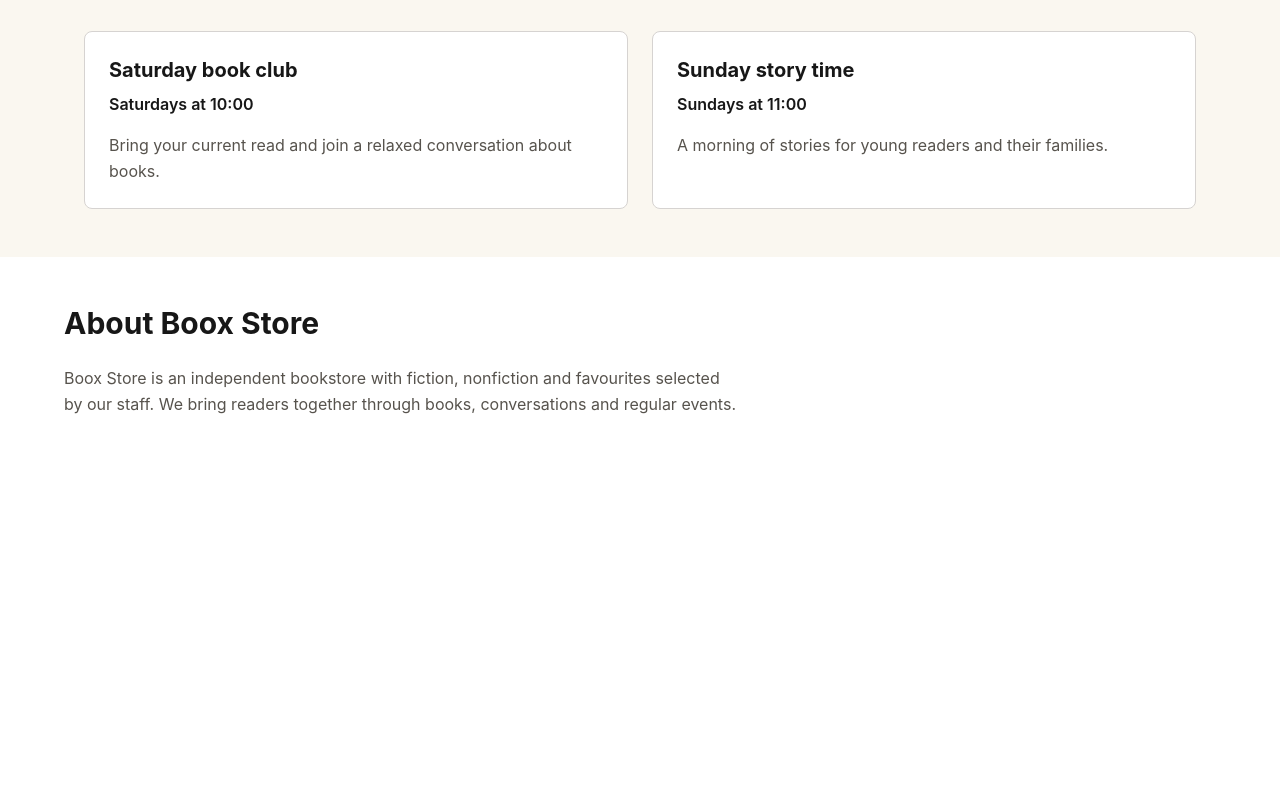
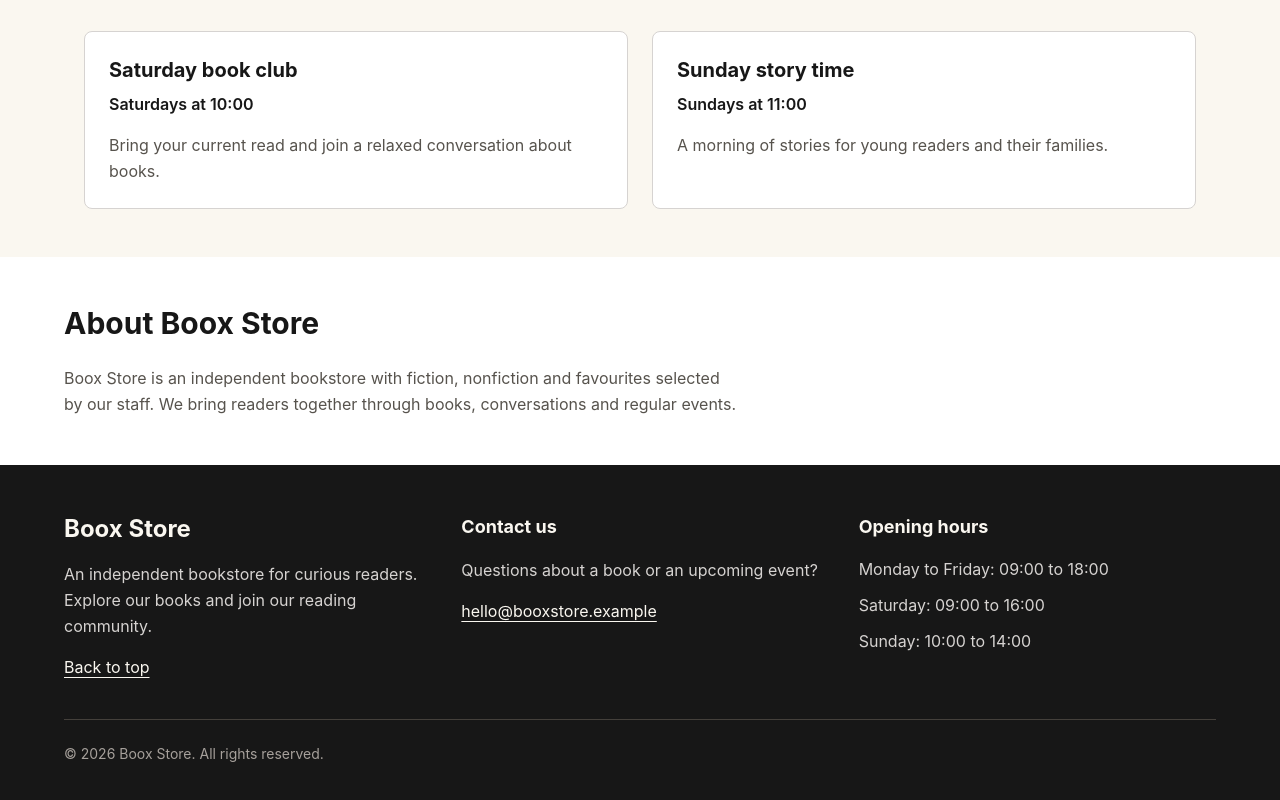
Before and after one commit to louislmabuya-cloud/bookstore-practicum, a React app in the folder frontend/: page / in a window 1280 px wide. Shown: the part 3569-4369 px from the top of the page. Before the commit the page ends 4034 px from the top, so only its background shows below. Built offline with nearby package versions, Linux system fonts and the light colour scheme; the HTML template or start-up script is replaced by a standard one.

Commit message:
Add responsive footer with contact details and opening hours

```diff
--- a/frontend/src/App.jsx
+++ b/frontend/src/App.jsx
@@ -3,6 +3,7 @@ import Hero from './components/Hero.jsx'
 import BookGrid from './components/BookGrid.jsx'
 import Events from './components/Events.jsx'
 import About from './components/About.jsx'
+import Footer from './components/Footer.jsx'
 
 export default function App() {
   return (
@@ -15,6 +16,8 @@ export default function App() {
         <Events />
         <About />
       </main>
+
+      <Footer />
     </div>
   )
 }
--- /dev/null
+++ b/frontend/src/components/Footer.jsx
@@ -0,0 +1,60 @@
+export default function Footer() {
+  return (
+    <footer className="bg-[#171717] px-5 py-12 text-[#faf7f0]">
+      <div className="mx-auto max-w-6xl">
+        <div className="grid grid-cols-1 gap-10 md:grid-cols-3">
+          <div>
+            <h2 className="text-2xl font-bold">
+              Boox Store
+            </h2>
+
+            <p className="mt-4 leading-relaxed text-stone-300">
+              An independent bookstore for curious readers.
+              Explore our books and join our reading community.
+            </p>
+
+            <a
+              href="#hero"
+              className="mt-4 inline-block underline underline-offset-4 hover:text-white"
+            >
+              Back to top
+            </a>
+          </div>
+
+          <div>
+            <h2 className="text-lg font-bold">
+              Contact us
+            </h2>
+
+            <p className="mt-4 leading-relaxed text-stone-300">
+              Questions about a book or an upcoming event?
+            </p>
+
+            <a
+              href="mailto:hello@booxstore.example"
+              className="mt-4 inline-block break-all underline underline-offset-4 hover:text-white"
+            >
+              hello@booxstore.example
+            </a>
+          </div>
+
+          <div>
+            <h2 className="text-lg font-bold">
+              Opening hours
+            </h2>
+
+            <ul className="mt-4 space-y-3 text-stone-300">
+              <li>Monday to Friday: 09:00 to 18:00</li>
+              <li>Saturday: 09:00 to 16:00</li>
+              <li>Sunday: 10:00 to 14:00</li>
+            </ul>
+          </div>
+        </div>
+
+        <p className="mt-10 border-t border-stone-700 pt-6 text-sm text-stone-400">
+          © 2026 Boox Store. All rights reserved.
+        </p>
+      </div>
+    </footer>
+  )
+}
```
